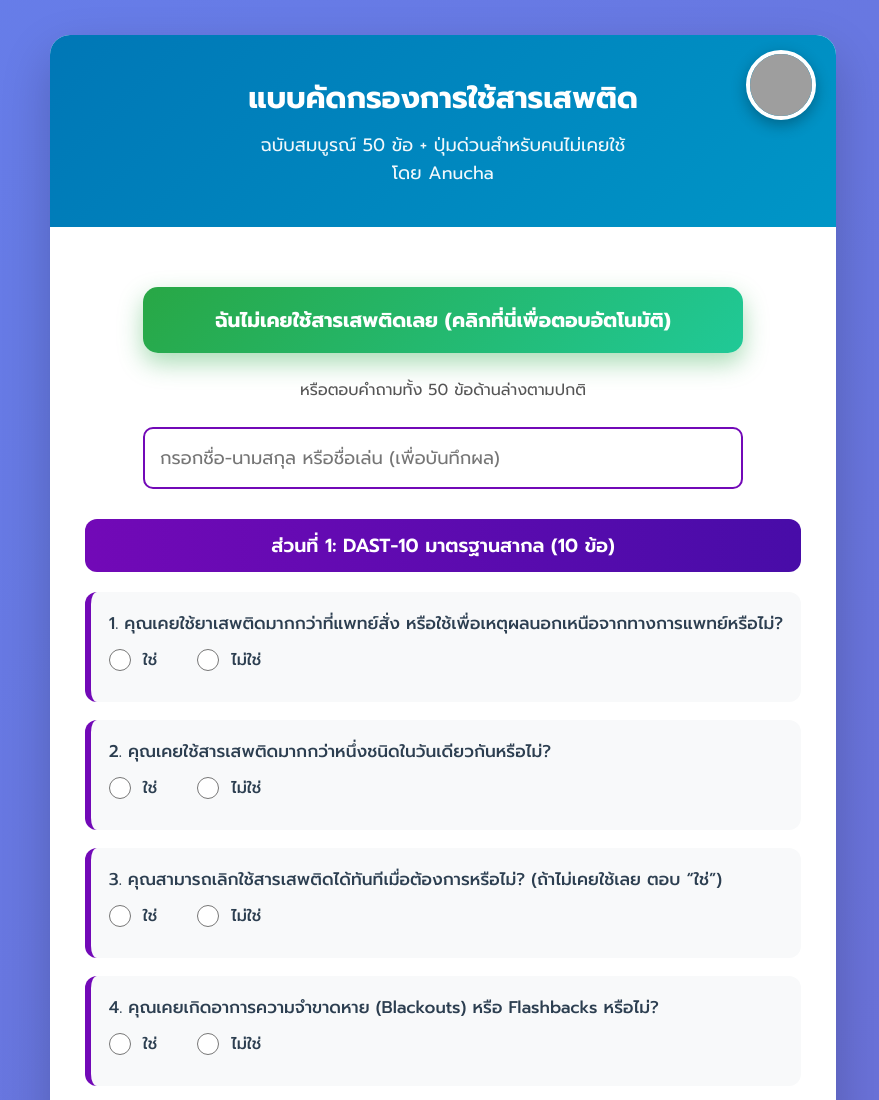
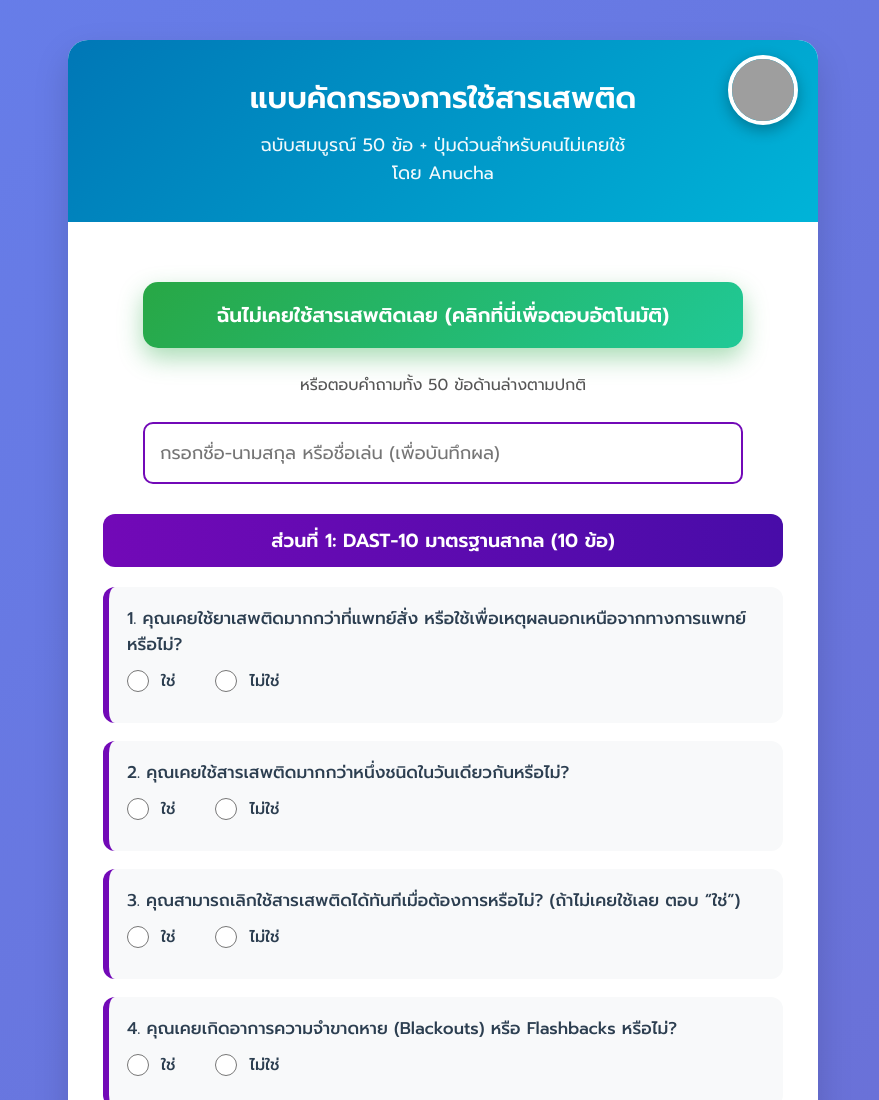
Before and after one commit to ggg35gkuy/Doctor_Got, a plain HTML site: page index.html in a window 1280 px wide. Shown: the top 1100 px of the page, without its empty margins (197-1076 px from the left). Drawn offline with Linux system fonts and the light colour scheme; grey boxes are pictures that could not be loaded.

Commit message:
Update index.html

```diff
--- a/index.html
+++ b/index.html
@@ -2,31 +2,38 @@
 <html lang="th">
 <head>
   <meta charset="UTF-8" />
+   <meta charset="UTF-8" />
   <meta name="viewport" content="width=device-width, initial-scale=1.0" />
-  <title>แบบคัดกรองการใช้สารเสพติด 50 ข้อ (ฉบับสมบูรณ์ + ปุ่มด่วน)</title>
-  <link href="https://fonts.googleapis.com/css2?family=Prompt:wght@300;400;500;600;700&display=swap" rel="stylesheet">
+  <title>แบบคัดกรองปัญหาการใช้สารเสพติด (DAST-10 + ทัศนคติ)</title>
+  <link href="https://fonts.googleapis.com/css2?family=Prompt:wght@300;400;500;600&display=swap" rel="stylesheet">
   <style>
     * { font-family: "Prompt", sans-serif; box-sizing: border-box; margin: 0; padding: 0; }
     body {
       background: linear-gradient(135deg, #667eea 0%, #764ba2 100%);
       min-height: 100vh;
-      padding: 15px;
+      padding: 20px;
       display: flex;
       justify-content: center;
     }
     .container {
       background: white;
-      max-width: 800px;
+      width: 100%;
+      max-width: 750px;
       margin: 20px auto;
       border-radius: 20px;
-      box-shadow: 0 20px 50px rgba(0,0,0,0.2);
+      box-shadow: 0 15px 35px rgba(0,0,0,0.15);
       overflow: hidden;
+      animation: fadeIn 0.8s ease-out;
+    }
+    @keyframes fadeIn {
+      from { opacity: 0; transform: translateY(30px); }
+      to { opacity: 1; transform: translateY(0); }
     }
     header {
-      background: linear-gradient(135deg, #0077b6, #0096c7);
+      background: linear-gradient(135deg, #0077b6, #00b4d8);
       color: white;
       text-align: center;
-      padding: 40px 20px;
+      padding: 35px 20px;
       position: relative;
     }
     .logo {
```
